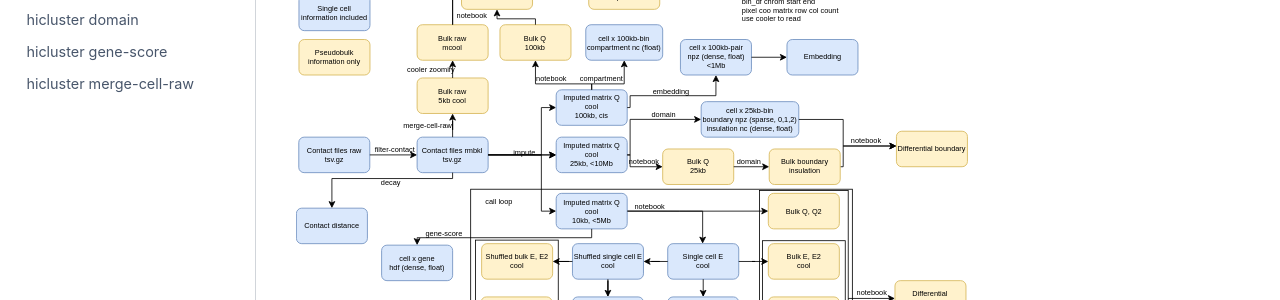
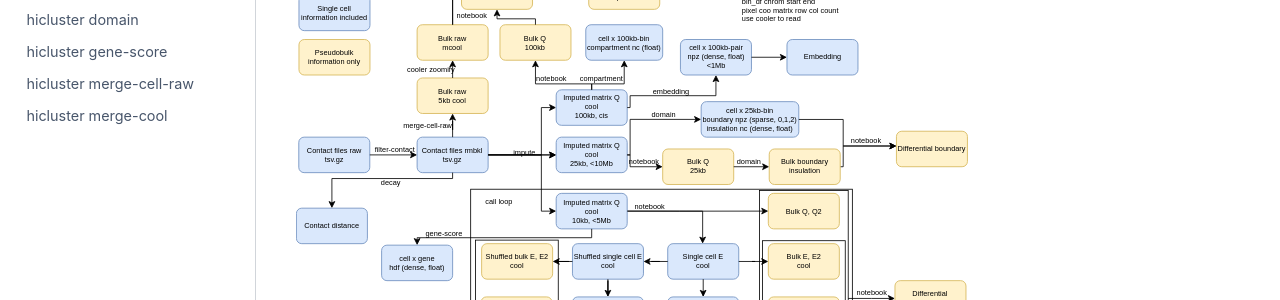
Before and after one commit to zhoujt1994/scHiCluster, a Jupyter Book: the page built from doc/schicluster/intro.md, in a window 1280 px wide. Shown: the part 528-828 px from the top of the page. Built offline with Jupyter Book 1.0.4 settings and Sphinx 7.4.7 and the Sphinx Book theme 1.1.4, drawn with Linux system fonts in a browser that asks for light colours; pages that are not in the unit, such as notebooks, are missing from menus; comment, search, counter and statistics services are not loaded.

Commit message:
Update _toc.yml

```diff
--- a/doc/schicluster/_toc.yml
+++ b/doc/schicluster/_toc.yml
@@ -54,6 +54,7 @@ parts:
     - file: command_line/hicluster_domain
     - file: command_line/hicluster_gene_score
     - file: command_line/hicluster_merge_cell_raw
+    - file: command_line/hicluster_merge_cool
     #   - file: hba/decay
     #     sections:
     #     - file: hba/decay/01.decay
```
